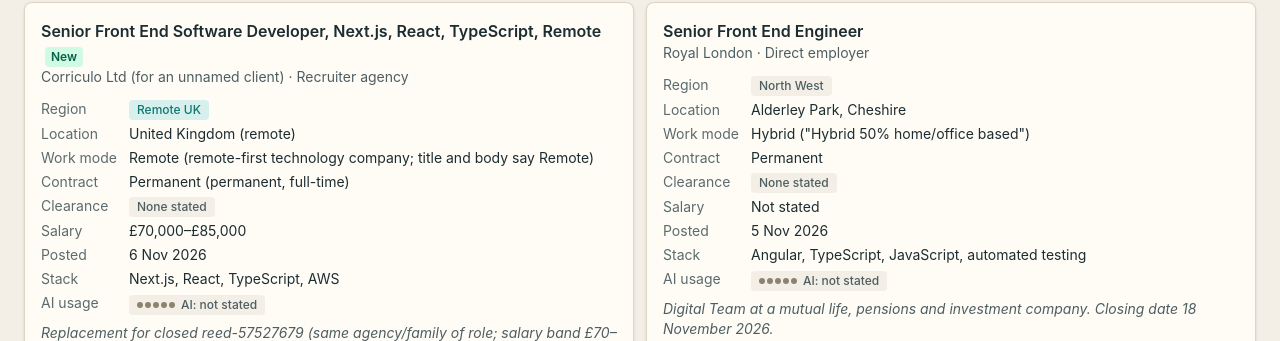
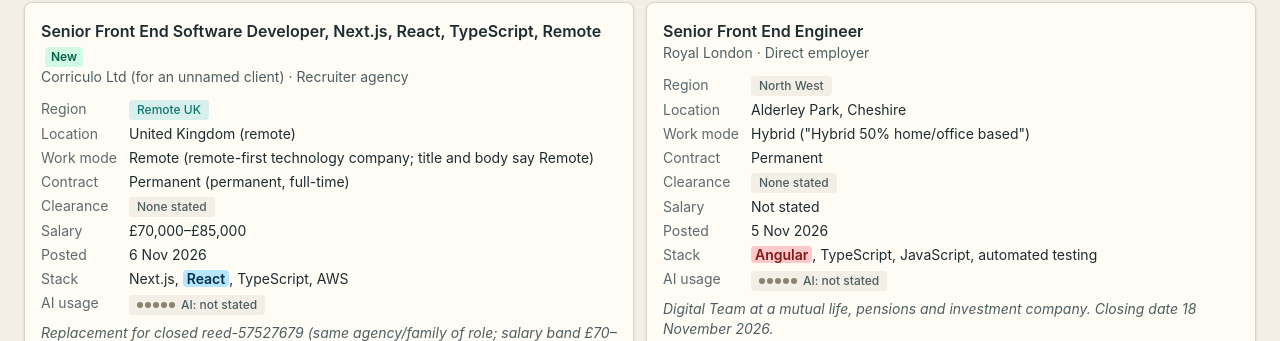
Before and after one commit to IanTaite/nw-frontend-jobs, an Angular app: page / in a window 1280 px wide. Shown: the part 565-906 px from the top of the page. Built offline with nearby package versions, Linux system fonts and the light colour scheme.

Commit message:
Highlight Angular/React/Vue in job card stack

```diff
--- a/src/app/app.html
+++ b/src/app/app.html
@@ -127,7 +127,7 @@
                 <dt class="text-ink-faint">Clearance</dt><dd><span class="inline-block rounded px-2 py-0.5 text-xs font-medium" [class]="j.clearance === 'None stated' ? 'bg-canvas text-ink-soft' : 'bg-warn-bg text-warn-fg'">{{ j.clearance }}</span>@if (j.clearanceNote) { <div class="mt-0.5 text-xs text-ink-faint">{{ j.clearanceNote }}</div> }</dd>
                 <dt class="text-ink-faint">Salary</dt><dd>{{ j.salary }}</dd>
                 <dt class="text-ink-faint">Posted</dt><dd><time [attr.datetime]="j.posted">{{ j.posted | date: 'd MMM y' }}</time></dd>
-                <dt class="text-ink-faint">Stack</dt><dd>{{ j.stack }}</dd>
+                <dt class="text-ink-faint">Stack</dt><dd>@for (seg of stackSegments(j.stack); track $index) {@if (seg.framework) {<mark [class]="frameworkClass(seg.framework)">{{ seg.text }}</mark>} @else {<span>{{ seg.text }}</span>}}</dd>
                 <dt class="text-ink-faint">AI usage</dt><dd><span class="inline-flex items-center gap-1.5 rounded px-2 py-0.5 text-xs font-medium" [class]="(j.aiLevel ?? 0) >= 3 ? 'bg-accent-soft text-accent' : 'bg-canvas text-ink-soft'" [attr.title]="j.aiNote || null"><span aria-hidden="true" class="inline-flex gap-0.5">@for (d of aiDots; track d) { <span class="h-1.5 w-1.5 rounded-full" [class]="d <= (j.aiLevel ?? 0) ? 'bg-current' : 'bg-line-strong'"></span> }</span>{{ aiLabel(j.aiLevel) }}<span class="sr-only"> (AI usage level {{ j.aiLevel ?? 0 }} of 5)</span></span>@if (j.claudeMention) { <span class="ml-1 inline-block rounded bg-accent-soft px-2 py-0.5 text-xs font-medium text-accent" [attr.title]="'Mentions Claude: ' + j.claudeMention">Claude<span class="sr-only">, posting mentions Claude: {{ j.claudeMention }}</span></span> }@if (j.aiNote) { <div class="mt-0.5 text-xs text-ink-faint">{{ j.aiNote }}</div> }</dd>
               </dl>
               @if (j.notes) { <p class="mt-2 text-sm text-ink-soft italic">{{ j.notes }}</p> }
--- a/src/app/app.ts
+++ b/src/app/app.ts
@@ -13,6 +13,7 @@ import { AI_LABEL, Job, JobsFile, REGION_LABEL, Region, salaryValue } from './jo
 import { QueryParam, flagParam, stringParam, syncQueryParams } from './query-params';
 import { ThemeToggle } from './theme-toggle';
 import { UpdateBanner } from './update-banner';
+import { frameworkClass, highlightStack } from './stack-highlight';
 
 const SORTS = ['newest', 'discovered', 'salary', 'company', 'ai'] as const;
 type Sort = (typeof SORTS)[number];
@@ -208,4 +209,6 @@ export class App {
   protected withNote(v: string, n: string) {
     return n ? `${v} (${n})` : v;
   }
+  protected readonly stackSegments = highlightStack;
+  protected readonly frameworkClass = frameworkClass;
 }
--- /dev/null
+++ b/src/app/stack-highlight.ts
@@ -0,0 +1,42 @@
+/** One piece of a job-card stack string: plain text, or a highlighted framework name. */
+export interface StackSegment {
+  text: string;
+  /** Present when `text` is a framework name to highlight. */
+  framework?: 'angular' | 'react' | 'vue';
+}
+
+const FRAMEWORK_RE = /(?<![A-Za-z])(Angular|React|Vue)(?=js|\b)/gi;
+
+const FRAMEWORK_CLASS: Record<NonNullable<StackSegment['framework']>, string> = {
+  angular: 'rounded px-1 font-semibold bg-red-200 text-red-900 dark:bg-red-950 dark:text-red-200',
+  react: 'rounded px-1 font-semibold bg-sky-200 text-sky-950 dark:bg-sky-950 dark:text-sky-200',
+  vue: 'rounded px-1 font-semibold bg-emerald-200 text-emerald-900 dark:bg-emerald-950 dark:text-emerald-200',
+};
+
+/** Tailwind classes for a highlighted framework segment (light + dark). */
+export function frameworkClass(framework: NonNullable<StackSegment['framework']>): string {
+  return FRAMEWORK_CLASS[framework];
+}
+
+/**
+ * Split a stack string so Angular / React / Vue stand out in the card.
+ * Matches case-insensitively at a word start. A following "js" (AngularJS) or a word
+ * boundary (React Native, Vue.js, Next.js/React) keeps the framework part highlighted
+ * without matching words like "reactive". Original casing is preserved.
+ * Returns plain text segments for safe rendering — never use with innerHTML.
+ */
+export function highlightStack(stack: string): StackSegment[] {
+  if (!stack) return [];
+  const segments: StackSegment[] = [];
+  let last = 0;
+  for (const match of stack.matchAll(FRAMEWORK_RE)) {
+    const start = match.index ?? 0;
+    if (start > last) segments.push({ text: stack.slice(last, start) });
+    const text = match[0];
+    const framework = text.toLowerCase() as NonNullable<StackSegment['framework']>;
+    segments.push({ text, framework });
+    last = start + text.length;
+  }
+  if (last < stack.length) segments.push({ text: stack.slice(last) });
+  return segments.length ? segments : [{ text: stack }];
+}
```
